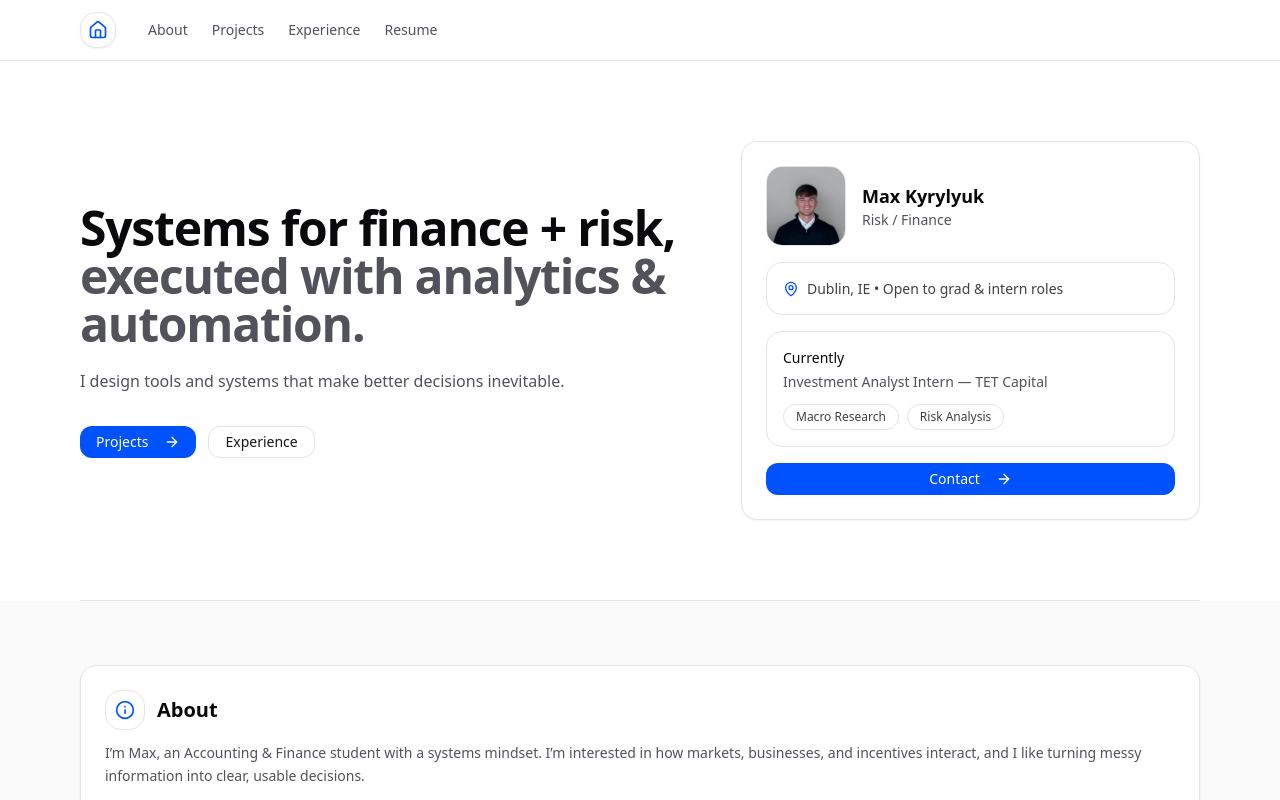
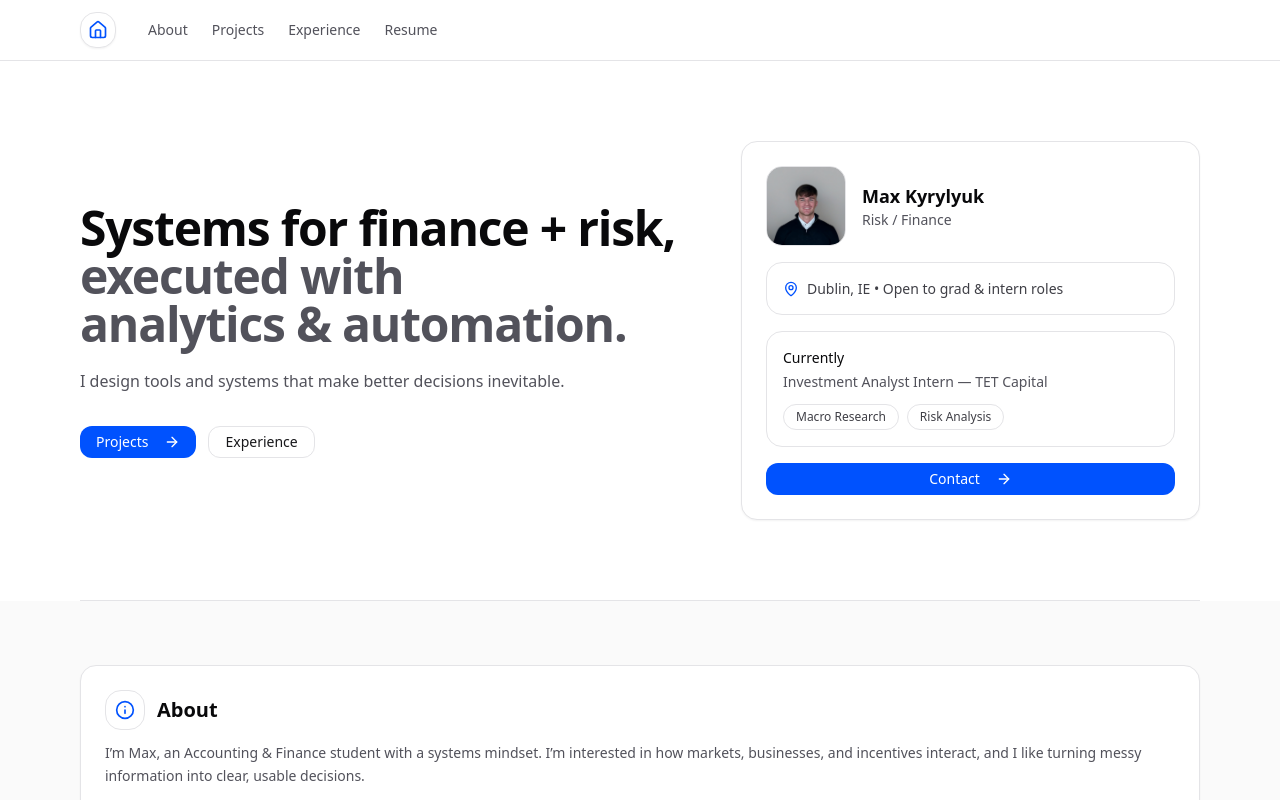
Before and after one commit to maxkyrylyuk/maxkyrylyuk.github.io, a React (Vite) app: page / in a window 1280 px wide. Shown: the top 800 px of the page. Built offline with nearby package versions, Linux system fonts and the light colour scheme.

Commit message:
Keep analytics & automation on one line

```diff
--- a/src/App.jsx
+++ b/src/App.jsx
@@ -614,7 +614,9 @@ export default function App() {
                 <h1 className="text-4xl font-semibold tracking-tight sm:text-5xl">
                   <span className="text-zinc-950">Systems for finance + risk,</span>
                   <br />
-                  <span className="text-zinc-600">executed with analytics & automation.</span>
+                  <span className="text-zinc-600">
+                    executed with <span className="whitespace-nowrap">analytics &amp; automation</span>.
+                  </span>
                 </h1>
 
                 <p className="mt-5 max-w-xl text-base leading-relaxed text-zinc-600">
```
